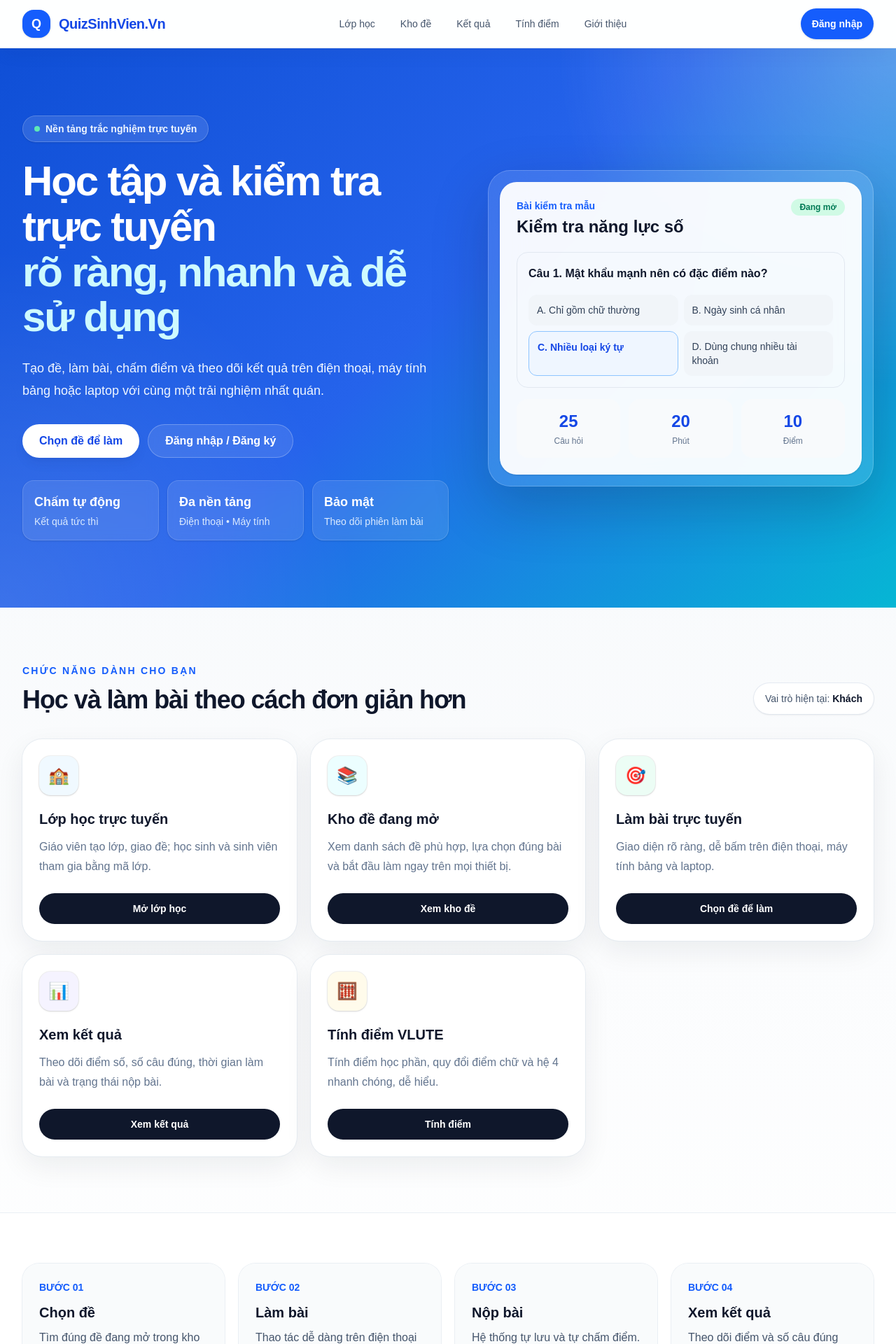
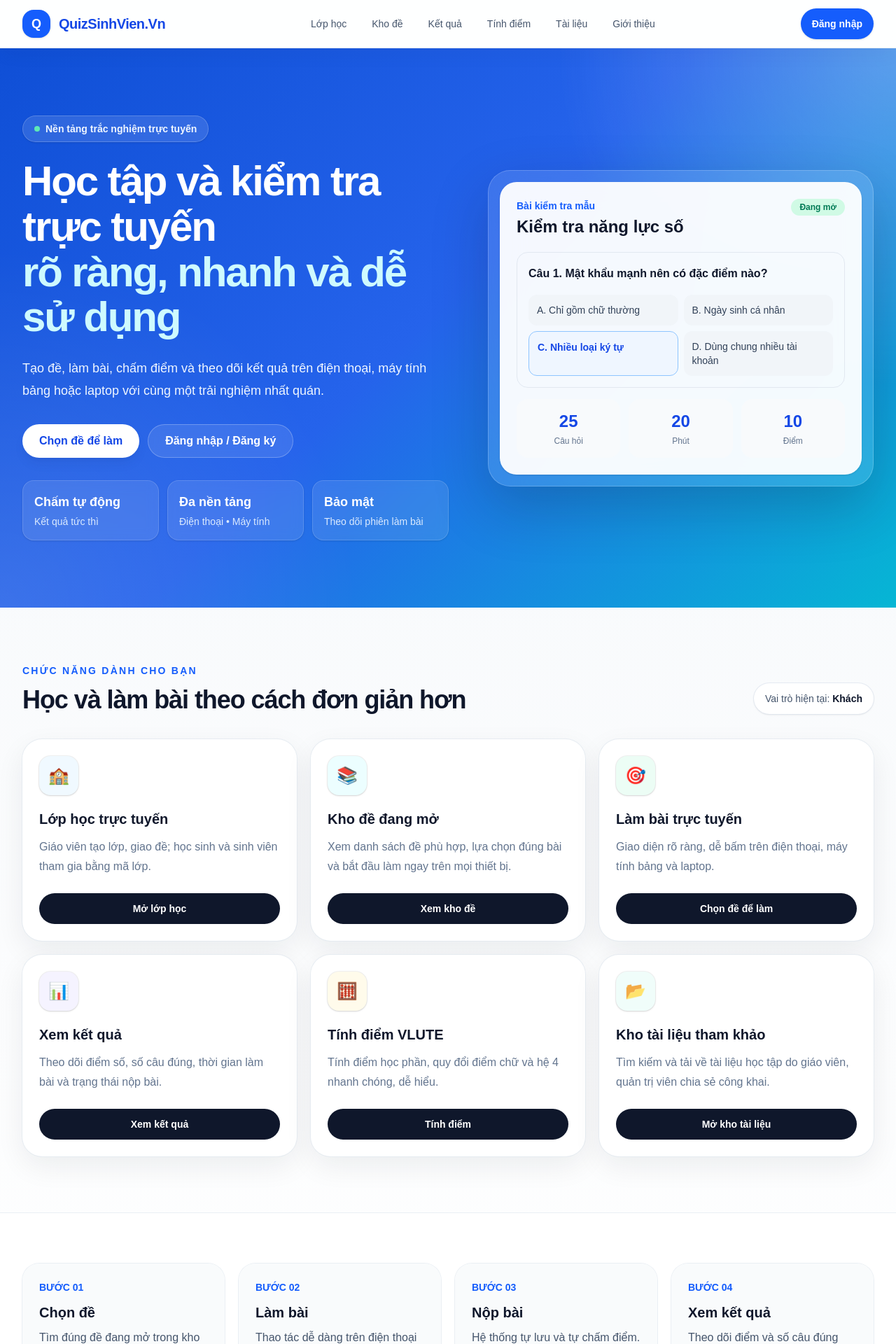
Before and after one commit to nguyenthaihuyofficial-creator/quizsinhvien, a Next.js app: page / in a window 1280 px wide. Shown: the top 1920 px of the page at 70% size. Built offline with nearby package versions, Linux system fonts and the light colour scheme; no server answers; the database is empty.

Commit message:
Them lien ket kho tai lieu tren trang chu

```diff
--- a/app/page.tsx
+++ b/app/page.tsx
@@ -100,6 +100,16 @@ const features: FeatureItem[] = [
     buttonText: "Tính điểm",
     icon: "🧮",
     accent: "bg-amber-50 text-amber-700",
+    roles: ["student", "teacher", "admin"],
+  },
+  {
+    title: "Kho tài liệu tham khảo",
+    description:
+      "Tìm kiếm và tải về tài liệu học tập do giáo viên, quản trị viên chia sẻ công khai.",
+    href: "/tai-lieu",
+    buttonText: "Mở kho tài liệu",
+    icon: "📂",
+    accent: "bg-teal-50 text-teal-700",
     roles: ["student", "teacher", "admin"],
   },
   {
@@ -276,6 +286,13 @@ export default function HomePage() {
               className="rounded-full px-4 py-2 text-sm font-medium text-slate-600 transition duration-200 hover:bg-blue-50 hover:text-blue-700"
             >
               Tính điểm
+            </Link>
+
+            <Link
+              href="/tai-lieu"
+              className="rounded-full px-4 py-2 text-sm font-medium text-slate-600 transition duration-200 hover:bg-blue-50 hover:text-blue-700"
+            >
+              Tài liệu
             </Link>
 
             <Link
@@ -591,6 +608,9 @@ export default function HomePage() {
             <Link href="/lien-he" className="hover:text-white">
               Liên hệ
             </Link>
+            <Link href="/tai-lieu" className="hover:text-white">
+              Tài liệu
+            </Link>
             <Link href="/de-thi" className="hover:text-white">
               Kho đề
             </Link>
@@ -605,7 +625,7 @@ export default function HomePage() {
       </footer>
 
       <nav className="fixed bottom-0 left-0 right-0 z-50 border-t border-slate-200/80 bg-white/90 shadow-[0_-10px_35px_rgba(15,23,42,0.08)] backdrop-blur-xl md:hidden">
-        <div className="grid grid-cols-6">
+        <div className="grid grid-cols-7">
           <Link
             href="/"
             className="flex min-h-16 flex-col items-center justify-center gap-1 px-1 py-2 text-[10px] font-bold text-blue-600"
@@ -628,6 +648,14 @@ export default function HomePage() {
           >
             <span className="text-lg">📚</span>
             Kho đề
+          </Link>
+
+          <Link
+            href="/tai-lieu"
+            className="flex min-h-16 flex-col items-center justify-center gap-1 px-1 py-2 text-[10px] font-semibold text-slate-600"
+          >
+            <span className="text-lg">📂</span>
+            Tài liệu
           </Link>
 
           <Link
```
